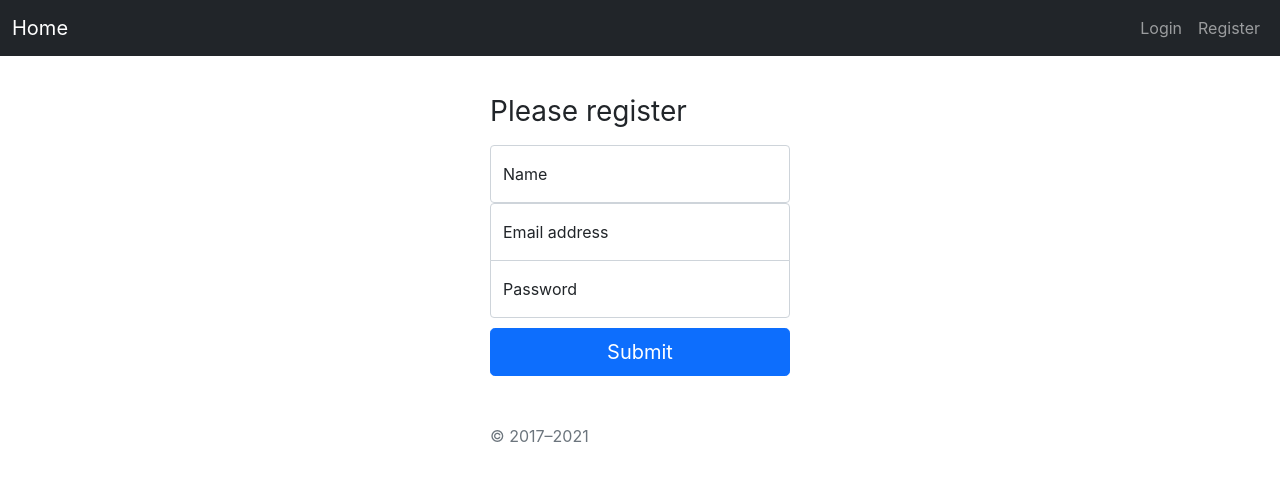
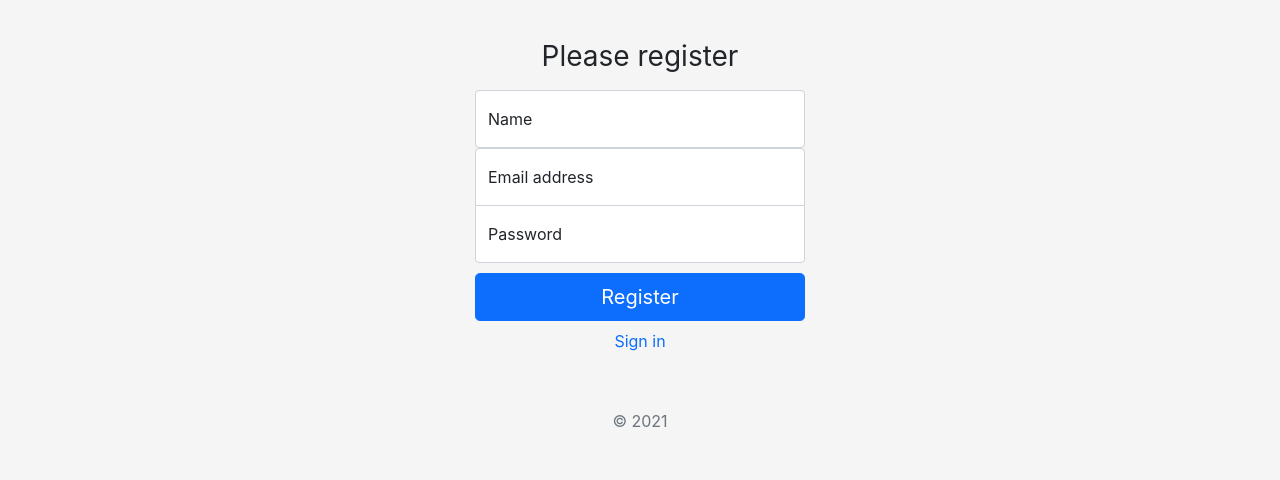
Before and after one commit to YuriSalgado/react-auth, a React (Create React App) app: page /register in a window 1280 px wide. Shown: the top 480 px of the page. Built offline with nearby package versions, Linux system fonts and the light colour scheme.

Commit message:
create css to login.. todo: rename css to form + cosmetic move navbar to only home.. todo: fix logout

```diff
--- a/src/App.css
+++ b/src/App.css
@@ -1,26 +1,3 @@
-.form-center {
-  width: 100%;
-  max-width: 330px;
-  padding: 15px;
-  margin: auto;
+body {
+  background-color: #f5f5f5;
 }
-
-.form-center .checkbox {
-  font-weight: 400;
-}
-
-.form-center .form-floating:focus-within {
-  z-index: 2;
-}
-
-.form-center input[type="email"] {
-  margin-bottom: -1px;
-  border-bottom-right-radius: 0;
-  border-bottom-left-radius: 0;
-}
-
-.form-center input[type="password"] {
-  margin-bottom: 10px;
-  border-top-left-radius: 0;
-  border-top-right-radius: 0;
-}
--- a/src/App.tsx
+++ b/src/App.tsx
@@ -1,7 +1,6 @@
 import React, { useState } from 'react';
 import { BrowserRouter, Route } from 'react-router-dom';
 import './App.css';
-import Nav from './components/Nav';
 import Home from './pages/Home';
 import Login from './pages/Login';
 import Register from './pages/Register';
@@ -12,9 +11,8 @@ function App() {
   return (
     <div className="App">
       <BrowserRouter>
-        <Nav authenticated={authenticated} setAuthenticated={setAuthenticated}/>
 
-        <main className="form-center">
+        <main>
           <Route path="/" exact component={() => <Home authenticated={authenticated} />} />
           <Route path="/login" component={() => <Login authenticated={authenticated} setAuthenticated={setAuthenticated} />} />
           <Route path="/register" component={Register} />
--- a/src/pages/Home.tsx
+++ b/src/pages/Home.tsx
@@ -1,4 +1,5 @@
 import React, { useEffect, useState } from 'react';
+import Nav from '../components/Nav';
 
 const Home = (props: { authenticated: boolean }) => {
 
@@ -21,9 +22,12 @@ const Home = (props: { authenticated: boolean }) => {
 
     return (
         <div>
-            <h3>Olá, {email}</h3>
-            você está autenticado?
-            <p>{props.authenticated ? "SIM" : "NÃO" }</p>
+            <Nav authenticated={props.authenticated} setAuthenticated={() => {}}/>
+            <div className="form-center">
+                <h3>Olá, {email}</h3>
+                você está autenticado?
+                <p>{props.authenticated ? "SIM" : "NÃO" }</p>
+            </div>
         </div>
     );
 };
--- /dev/null
+++ b/src/pages/Login.css
@@ -0,0 +1,30 @@
+.form-center {
+  padding-top: 40px;
+  padding-bottom: 40px;
+}
+
+.form-center {
+  width: 100%;
+  max-width: 330px;
+  margin: auto;
+}
+
+.form-center .checkbox {
+  font-weight: 400;
+}
+
+.form-center .form-floating:focus-within {
+  z-index: 2;
+}
+
+.form-center input[type="email"] {
+  margin-bottom: -1px;
+  border-bottom-right-radius: 0;
+  border-bottom-left-radius: 0;
+}
+
+.form-center input[type="password"] {
+  margin-bottom: 10px;
+  border-top-left-radius: 0;
+  border-top-right-radius: 0;
+}
--- a/src/pages/Login.tsx
+++ b/src/pages/Login.tsx
@@ -1,5 +1,7 @@
 import React, { SyntheticEvent, useState } from 'react';
+import './Login.css';
 import { Redirect } from 'react-router';
+import { Link } from 'react-router-dom';
 
 const Login = (props: { authenticated: boolean, setAuthenticated : (authenticated: boolean) => void }) => {
 
@@ -31,7 +33,8 @@ const Login = (props: { authenticated: boolean, setAuthenticated : (authenticate
   }
 
   return (
-    <form onSubmit={submit}>
+    <div className="">
+      <form className="form-center text-center" onSubmit={submit}>
         <h1 className="h3 mb-3 fw-normal">Please sign in</h1>
 
         <div className="form-floating">
@@ -46,10 +49,15 @@ const Login = (props: { authenticated: boolean, setAuthenticated : (authenticate
           />
           <label htmlFor="floatingPassword">Password</label>
         </div>
-
         <button className="w-100 btn btn-lg btn-primary" type="submit">Sign in</button>
-      <p className="mt-5 mb-3 text-muted">&copy; 2017–2021</p>
+        <div className="checkbox mb-3">
+          <label>
+            <Link to="/register" className="nav-link">Register</Link>
+          </label>
+        </div>
+        <p className="mt-5 mb-3 text-muted">&copy; 2021</p>
       </form>
+    </div>
   );
 };
 
--- a/src/pages/Register.tsx
+++ b/src/pages/Register.tsx
@@ -1,5 +1,6 @@
 import React, { SyntheticEvent, useState } from 'react';
 import { Redirect } from 'react-router';
+import { Link } from 'react-router-dom';
 
 const Register = () => {
     const [name, setName] = useState('');
@@ -28,7 +29,7 @@ const Register = () => {
     }
 
     return (
-        <form onSubmit={submit}>
+        <form className="form-center text-center" onSubmit={submit}>
             <h1 className="h3 mb-3 fw-normal">Please register</h1>
 
             <div className="form-floating">
@@ -50,8 +51,13 @@ const Register = () => {
                 <label htmlFor="floatingPassword">Password</label>
             </div>
 
-            <button className="w-100 btn btn-lg btn-primary" type="submit">Submit</button>
-            <p className="mt-5 mb-3 text-muted">&copy; 2017–2021</p>
+            <button className="w-100 btn btn-lg btn-primary" type="submit">Register</button>
+            <div className="checkbox mb-3">
+                <label>
+                    <Link to="/login" className="nav-link">Sign in</Link>
+                </label>
+            </div>
+            <p className="mt-5 mb-3 text-muted">&copy; 2021</p>
         </form>
     );
 };
```
Also changed, not shown: 1 other file (tests, documents, lock files or other folders). Lines whose indentation alone changed are shown as unchanged.
